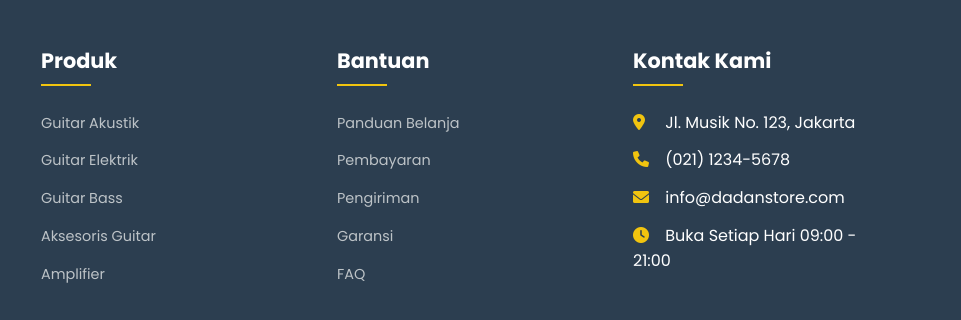
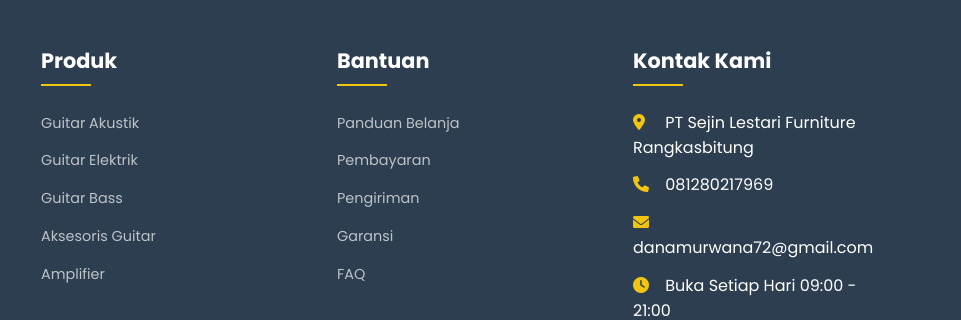
Before and after one commit to dadanstore/dadanstore.github.io, a plain HTML site: page guitar.html in a window 1280 px wide. Shown: the part 10565-10885 px from the top of the page, 319-1280 px from the left. Drawn offline with Linux system fonts and the light colour scheme.

Commit message:
Update guitar.html

```diff
--- a/guitar.html
+++ b/guitar.html
@@ -1663,9 +1663,9 @@
             <div class="footer-col">
                 <h3>Kontak Kami</h3>
                 <ul>
-                    <li><i class="fas fa-map-marker-alt"></i> Jl. Musik No. 123, Jakarta</li>
-                    <li><i class="fas fa-phone"></i> (021) 1234-5678</li>
-                    <li><i class="fas fa-envelope"></i> info@dadanstore.com</li>
+                    <li><i class="fas fa-map-marker-alt"></i> PT Sejin Lestari Furniture Rangkasbitung</li>
+                    <li><i class="fas fa-phone"></i> 081280217969</li>
+                    <li><i class="fas fa-envelope"></i> danamurwana72@gmail.com</li>
                     <li><i class="fas fa-clock"></i> Buka Setiap Hari 09:00 - 21:00</li>
                 </ul>
             </div>
```
